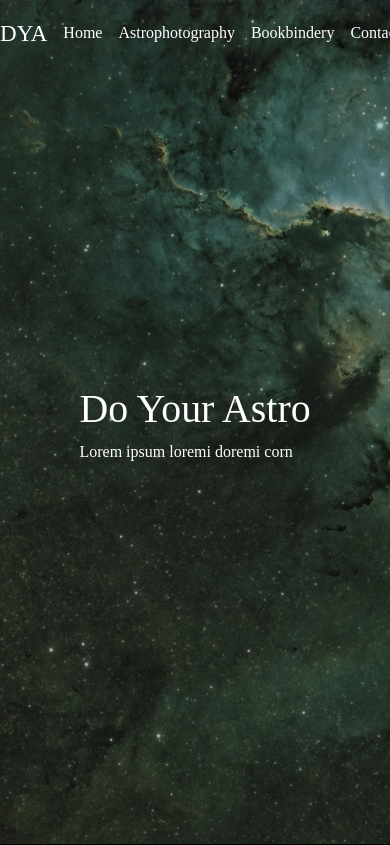
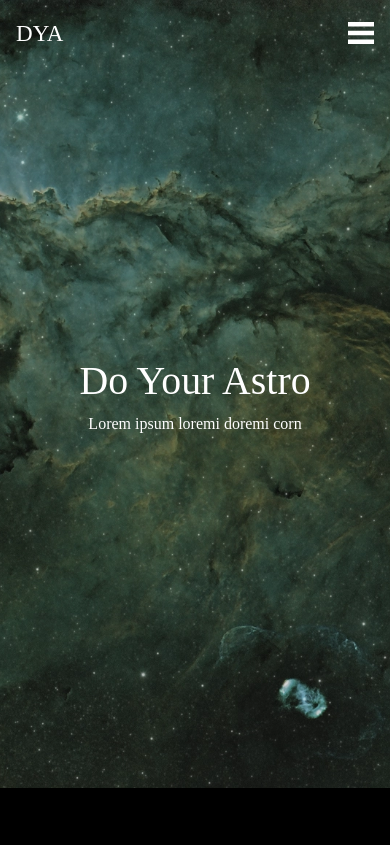
Before and after one commit to maharjansuren37/do-your-astro-v1, a React app in the folder client/: page / in a window 390 px wide. Shown: the top 845 px of the page. Built offline with nearby package versions, Linux system fonts and the light colour scheme.

Commit message:
updated mobile nav and banner

```diff
--- a/client/src/components/PageTile/pageTile.js
+++ b/client/src/components/PageTile/pageTile.js
@@ -3,7 +3,7 @@ import React from "react"
 export default function PageTile() {
     return (
         <>
-            <section>
+            <section className="section section__page-tile">
                 <h2>Astrophotography</h2>
             </section>
         </>
--- a/client/src/components/singleBanner/singleBanner.js
+++ b/client/src/components/singleBanner/singleBanner.js
@@ -2,12 +2,11 @@ import React from "react";
 
 export default function SingleBanner() {
     return (
-        <section className="section section__hero single-banner flex align-items-center justify-center">
-            <div className="">
+        <section className="section section__hero single-banner">
+            <div className="wrapper">
                 <h1 className="single-banner__title">Do Your Astro</h1>
                 <p>Lorem ipsum loremi doremi corn</p>
             </div>
-
         </section>
     )
 }
--- a/client/src/css/base/resets.css
+++ b/client/src/css/base/resets.css
@@ -77,6 +77,10 @@ svg {
     }
 }
 
+body {
+    min-height: 100vh;
+}
+
 a {
     text-decoration: none;
 }
--- /dev/null
+++ b/client/src/css/components/page-tiles.css
@@ -0,0 +1,3 @@
+.section__page-tile {
+    padding-block: 5rem;
+}
--- a/client/src/css/components/single-banner.css
+++ b/client/src/css/components/single-banner.css
@@ -1,9 +1,12 @@
 .single-banner {
-    background: var(--black);
-    min-height: 100vh;
+    background-color: var(--black);
     background-image: url('../../assets/bg-hero.webp');
     background-repeat: no-repeat;
     background-size: cover;
+    background-position: center center;
+
+    padding-block: 22rem;
+    text-align: center;
 }
 
 .single-banner__title {
--- a/client/src/css/index.css
+++ b/client/src/css/index.css
@@ -4,3 +4,4 @@
 @import './utilities/utilities.css';
 @import './layouts/top-header.css';
 @import './components/single-banner.css';
+@import './components/page-tiles.css';
--- a/client/src/css/layouts/top-header.css
+++ b/client/src/css/layouts/top-header.css
@@ -6,7 +6,26 @@
 }
 
 .btn__nav-toggle {
-    display: none;
+    display: block;
+    width: 1.65rem;
+    aspect-ratio: 1;
+
+    position: absolute;
+    z-index: 10000;
+    right: 1rem;
+
+    background-color: transparent;
+    background-image: url('../../assets/icons/icon-hamburger.svg');
+    background-repeat: no-repeat;
+    background-position: center;
+    background-size: contain;
+
+    cursor: pointer;
+    border: 0;
+}
+
+.btn__nav-toggle.active {
+    background-image: url('../../assets/icons/icon-close.svg');
 }
 
 .brand-name {
@@ -14,6 +33,36 @@
     font-size: var(--fs-3);
 }
 
+.nav__list {
+    display: none;
+    align-items: center;
+}
+
+.nav__list.active {
+    display: flex;
+    justify-content: center;
+    flex-direction: column;
+
+    min-height: 100vh;
+
+    position: fixed;
+    z-index: 9999;
+    inset: 0;
+
+    background-color: var(--black);
+}
+
 .nav-link {
-    color: var(--white)
+    color: var(--white);
+    text-transform: uppercase;
 }
+
+@media (min-width: 600px) {
+    .btn__nav-toggle {
+        display: none;
+    }
+
+    .nav__list {
+        display: flex;
+    }
+}
--- a/client/src/css/utilities/utilities.css
+++ b/client/src/css/utilities/utilities.css
@@ -1,5 +1,7 @@
 .wrapper {
-    max-width: 1100px;
+    --max-width: 1110px;
+    --container-padding: 1rem;
+    width: min(var(--max-width), 100% - (var(--container-padding) * 2));
     margin-inline: auto;
 }
 
@@ -19,3 +21,15 @@
 .justify-center {
     justify-content: center;
 }
+
+.sr-only:not(:focus):not(:active) {
+    position: absolute;
+    width: 1px;
+    height: 1px;
+    padding: 0;
+    margin: -1px;
+    overflow: hidden;
+    clip: rect(0, 0, 0, 0);
+    white-space: nowrap; /*added line */
+    border: 0;
+  }
--- a/client/src/layouts/RootLayouts/RootLayout.js
+++ b/client/src/layouts/RootLayouts/RootLayout.js
@@ -1,15 +1,20 @@
-import React from "react";
+import React, { useState } from "react";
 import {NavLink, Outlet } from "react-router-dom";
 
 
 
 export default function RootLayout() {
-    const links = [
-        {url: '/', title: 'Home'},
-        {url:'/astrophotography', title: 'Astrophotography'},
-        {url: '/bookbindery', title: 'Bookbindery'},
-        {url: '/contact', title: 'Contact'}
-    ];
+    const [menuOpen, setMenuOpen] = useState(false);
+    // const links = [
+    //     {url: '/', title: 'Home'},
+    //     {url:'/astrophotography', title: 'Astrophotography'},
+    //     {url: '/bookbindery', title: 'Bookbindery'},
+    //     {url: '/contact', title: 'Contact'}
+    // ];
+
+    const toggleMenu = () => {
+        setMenuOpen(!menuOpen);
+    }
 
     return (
         <>
@@ -18,11 +23,14 @@ export default function RootLayout() {
                     <div>
                         <NavLink className='brand-name'>DYA</NavLink>
                     </div>
-                    <button className="btn btn__nav-toggle">
-                        <span>MENU</span>
+                    <button
+                        className={`btn btn__nav-toggle ${menuOpen && `active`}`}
+                        onClick={toggleMenu}
+                    >
+                        <span className="sr-only">MENU</span>
                     </button>
-                    <nav>
-                        <ul className="flex">
+                    <nav className="nav">
+                        <ul className={`nav__list flex ${menuOpen && 'active'}`}>
                             <NavLink to='/' className='nav-link'>Home</NavLink>
                             <NavLink to='/astrophotography' className='nav-link'>Astrophotography</NavLink>
                             <NavLink to='/bookbindery' className='nav-link'>Bookbindery</NavLink>
```
Also changed, not shown: client/src/assets/icons/icon-close.svg (added), client/src/assets/icons/icon-hamburger.svg (added).
